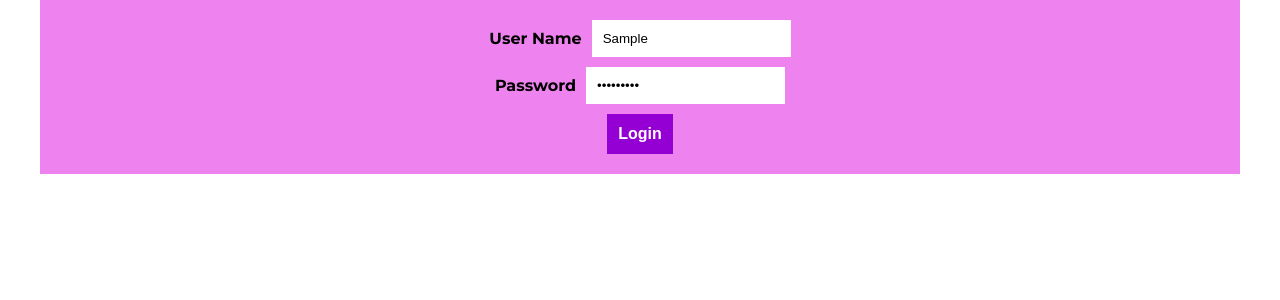
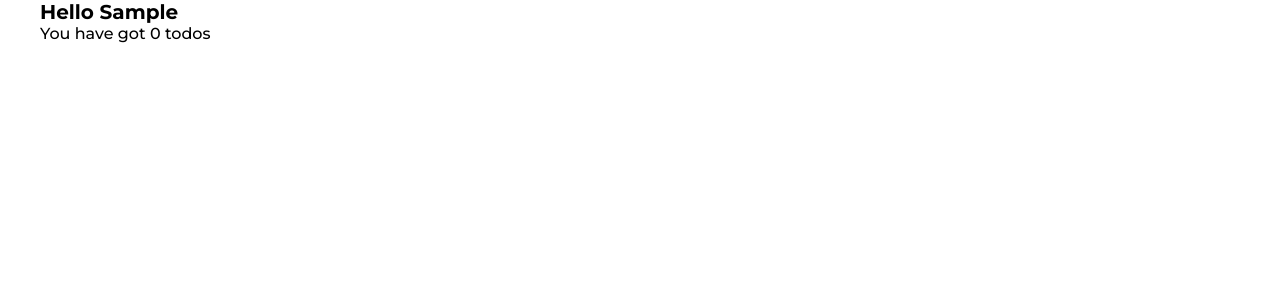
Before and after one commit to KarelSmola/todo-list-redux, a React (Create React App) app: page / in a window 1280 px wide. Both pictures are taken after typing "Sample", "Sample123" into the empty fields and a click on the button "Login". Shown: the top 300 px of the page. Built offline with nearby package versions, Linux system fonts and the light colour scheme.

Commit message:
Header and todoSlice added.

```diff
--- a/src/App.js
+++ b/src/App.js
@@ -1,10 +1,15 @@
 import React from "react";
+import { useSelector } from "react-redux";
 import LoginForm from "./components/LoginForm";
+import Header from "./components/Header";
 
 const App = () => {
+  const isLoggedIn = useSelector((state) => state.login.isLoggedIn);
+
   return (
     <main>
-      <LoginForm />
+      {!isLoggedIn && <LoginForm />}
+      {isLoggedIn && <Header />}
     </main>
   );
 };
--- /dev/null
+++ b/src/components/Header.js
@@ -0,0 +1,20 @@
+import React from "react";
+import { useSelector } from "react-redux";
+
+import classes from "./Header.module.css";
+
+const Header = () => {
+  const userName = useSelector((state) => state.login.userName);
+  const todos = useSelector((state) => state.todo.todos);
+
+  return (
+    <div>
+      <h1>Hello {userName}</h1>
+      <p className={classes["todos-amount"]}>
+        You have got {todos.length} todos
+      </p>
+    </div>
+  );
+};
+
+export default Header;
--- /dev/null
+++ b/src/components/Header.module.css
@@ -0,0 +1,3 @@
+.todos-amount {
+  font-size: 1.6rem;
+}
--- a/src/components/LoginForm.js
+++ b/src/components/LoginForm.js
@@ -1,10 +1,14 @@
 import React from "react";
 import useInput from "../hooks/useInput";
+import { useDispatch } from "react-redux";
+import { loginActions } from "../store/loginSlice";
 
 import Button from "./UI/Button";
 import classes from "./LoginForm.module.css";
 
 const LoginForm = () => {
+  const dispatch = useDispatch();
+
   const {
     inputValue: userName,
     inputChangeHandler: userNameChangeHandler,
@@ -33,6 +37,7 @@ const LoginForm = () => {
       return;
     }
 
+    dispatch(loginActions.login({ userName: userName, password: password }));
     console.log(userName, password);
     userNameResetValues();
     passwordResetValues();
--- a/src/store/index.js
+++ b/src/store/index.js
@@ -1,6 +1,10 @@
 import { configureStore } from "@reduxjs/toolkit";
+
 import loginSlice from "./loginSlice";
+import todoSlice from "./todoSlice";
 
-const store = configureStore({ reducer: { login: loginSlice.reducer } });
+const store = configureStore({
+  reducer: { login: loginSlice.reducer, todo: todoSlice.reducer },
+});
 
 export default store;
--- a/src/store/loginSlice.js
+++ b/src/store/loginSlice.js
@@ -4,8 +4,9 @@ const loginSlice = createSlice({
   name: "login",
   initialState: { isLoggedIn: false, userName: "" },
   reducers: {
-    login(state) {
+    login(state, action) {
       state.isLoggedIn = true;
+      state.userName = action.payload.userName;
     },
     logout(state) {
       state.isLoggedIn = false;
--- /dev/null
+++ b/src/store/todoSlice.js
@@ -0,0 +1,14 @@
+import { createSlice } from "@reduxjs/toolkit";
+
+const todoSlice = createSlice({
+  name: "todo",
+  initialState: { todos: [] },
+  reducer: {
+    addTodo(state, action) {
+     state.todos =  state.todos.push(action.payload.todo)
+    },
+  },
+});
+
+export const todoActions = todoSlice.actions
+export default todoSlice
```
